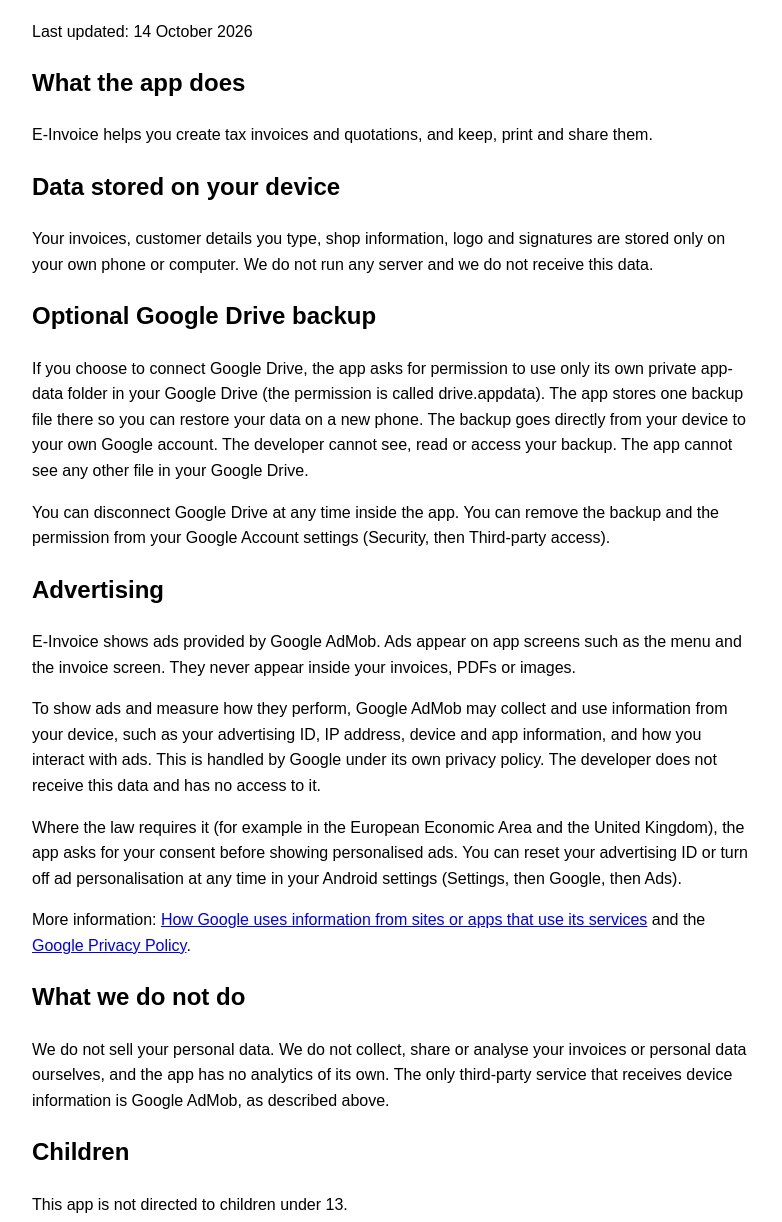
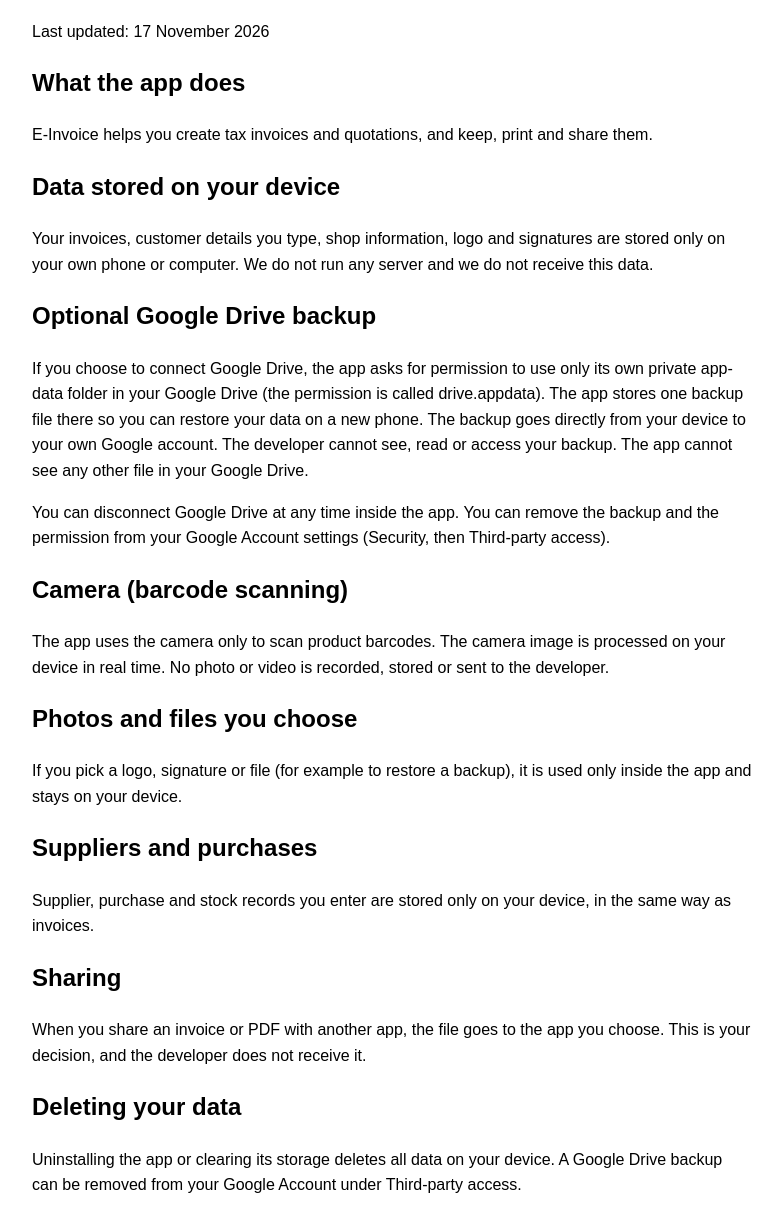
Before and after one commit to mdradoan6608-tech/einvoice-privacy, a plain HTML site: page privacy.html in a window 1280 px wide. Shown: the part 78-1300 px from the top of the page, without its empty margins (248-1030 px from the left). Drawn offline with Linux system fonts and the light colour scheme.

Commit message:
Privacy policy: barcode camera, files, suppliers, sharing, deletion

```diff
--- a/privacy.html
+++ b/privacy.html
@@ -8,7 +8,7 @@
 </head>
 <body>
 <h1>E-Invoice Privacy Policy</h1>
-<p>Last updated: 14 October 2026</p>
+<p>Last updated: 17 November 2026</p>
 
 <h2>What the app does</h2>
 <p>E-Invoice helps you create tax invoices and quotations, and keep, print and share them.</p>
@@ -19,6 +19,21 @@
 <h2>Optional Google Drive backup</h2>
 <p>If you choose to connect Google Drive, the app asks for permission to use only its own private app-data folder in your Google Drive (the permission is called drive.appdata). The app stores one backup file there so you can restore your data on a new phone. The backup goes directly from your device to your own Google account. The developer cannot see, read or access your backup. The app cannot see any other file in your Google Drive.</p>
 <p>You can disconnect Google Drive at any time inside the app. You can remove the backup and the permission from your Google Account settings (Security, then Third-party access).</p>
+
+<h2>Camera (barcode scanning)</h2>
+<p>The app uses the camera only to scan product barcodes. The camera image is processed on your device in real time. No photo or video is recorded, stored or sent to the developer.</p>
+
+<h2>Photos and files you choose</h2>
+<p>If you pick a logo, signature or file (for example to restore a backup), it is used only inside the app and stays on your device.</p>
+
+<h2>Suppliers and purchases</h2>
+<p>Supplier, purchase and stock records you enter are stored only on your device, in the same way as invoices.</p>
+
+<h2>Sharing</h2>
+<p>When you share an invoice or PDF with another app, the file goes to the app you choose. This is your decision, and the developer does not receive it.</p>
+
+<h2>Deleting your data</h2>
+<p>Uninstalling the app or clearing its storage deletes all data on your device. A Google Drive backup can be removed from your Google Account under Third-party access.</p>
 
 <h2>Advertising</h2>
 <p>E-Invoice shows ads provided by Google AdMob. Ads appear on app screens such as the menu and the invoice screen. They never appear inside your invoices, PDFs or images.</p>
```
